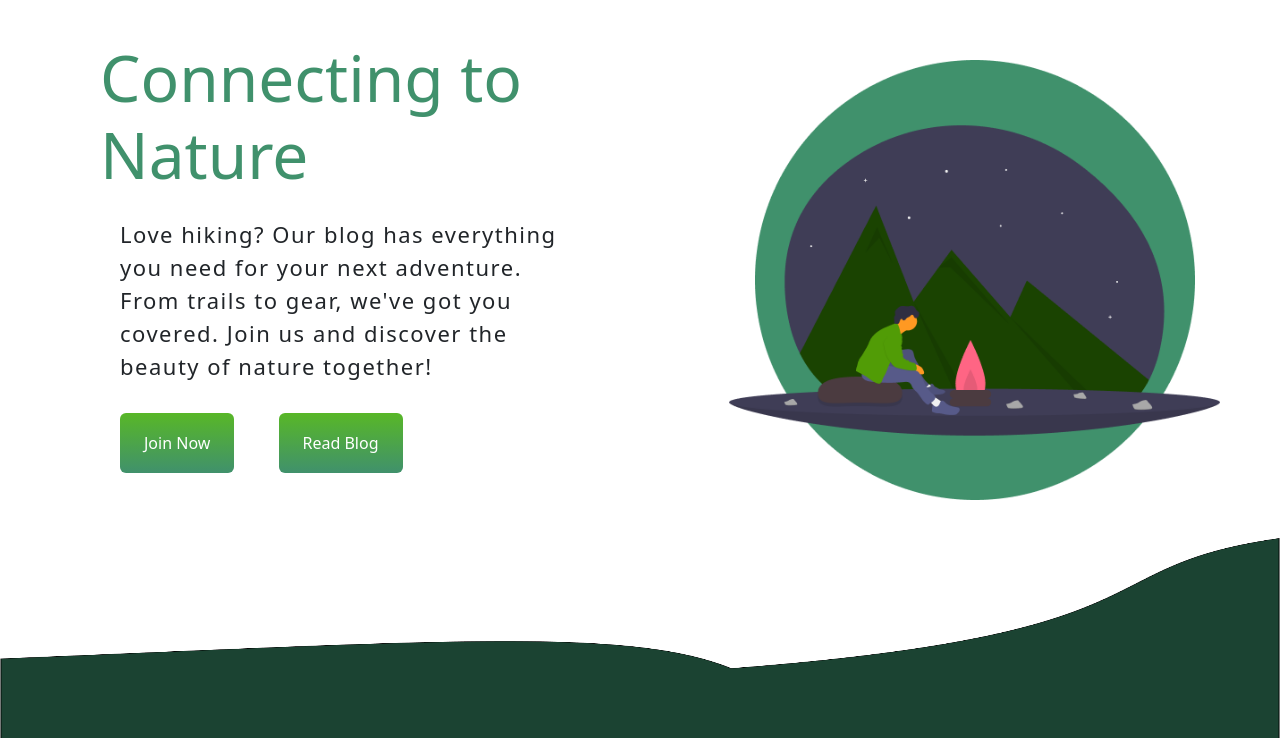
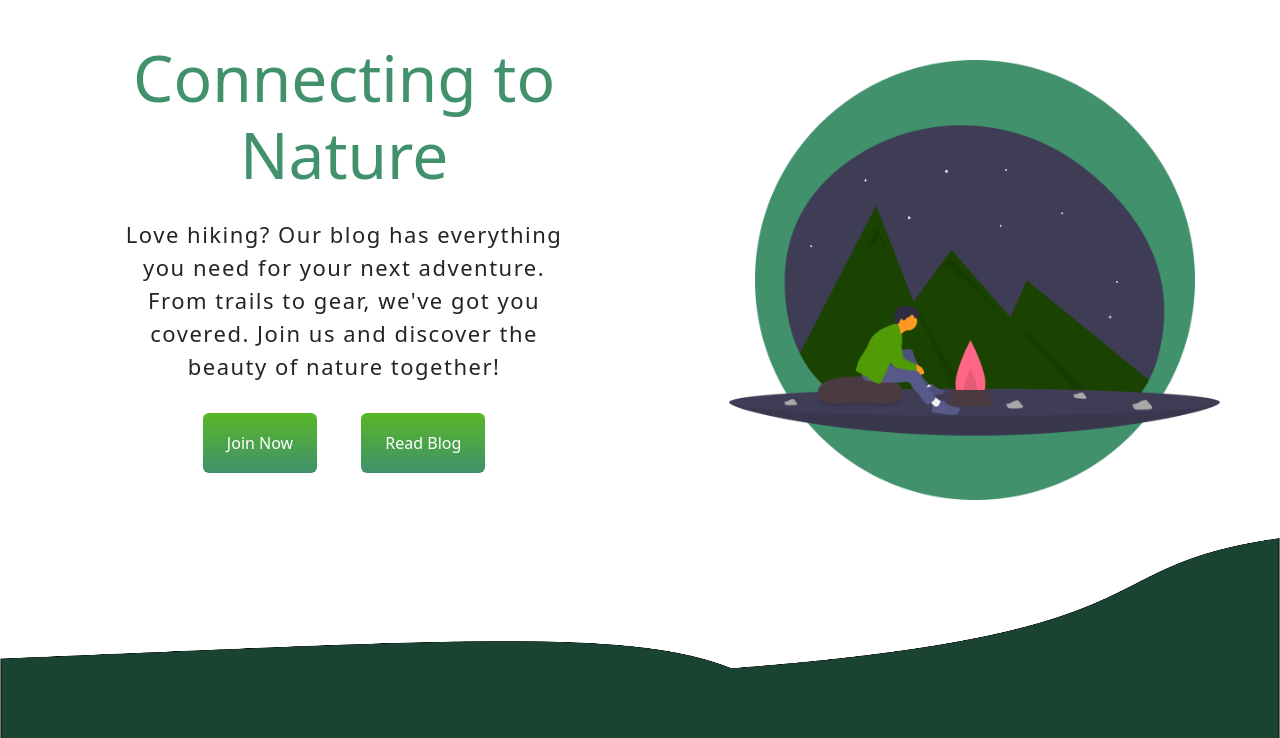
Before and after one commit to CESAR-JARAMILLO/Outdoor-Vibrations-Django, a Django app: page / in a window 1280 px wide. Shown: the part 62-800 px from the top of the page. Run offline with Django 4.2, Linux system fonts and the light colour scheme; some libraries are stand-ins or nearby versions.

Commit message:
centerd text and btns

```diff
--- a/blog/static/blog/css/index.css
+++ b/blog/static/blog/css/index.css
@@ -107,7 +107,7 @@ a {
     margin-top: 40px;
   }
   .left-container {
-    text-align: left;
+    /* text-align: left; */
     align-items: center;
     padding: 0 100px;
   }
@@ -131,7 +131,7 @@ a {
 
   .left-container
   .btn-container {
-    text-align: left;
+    text-align: center;
   }
 
   #vector {
```
